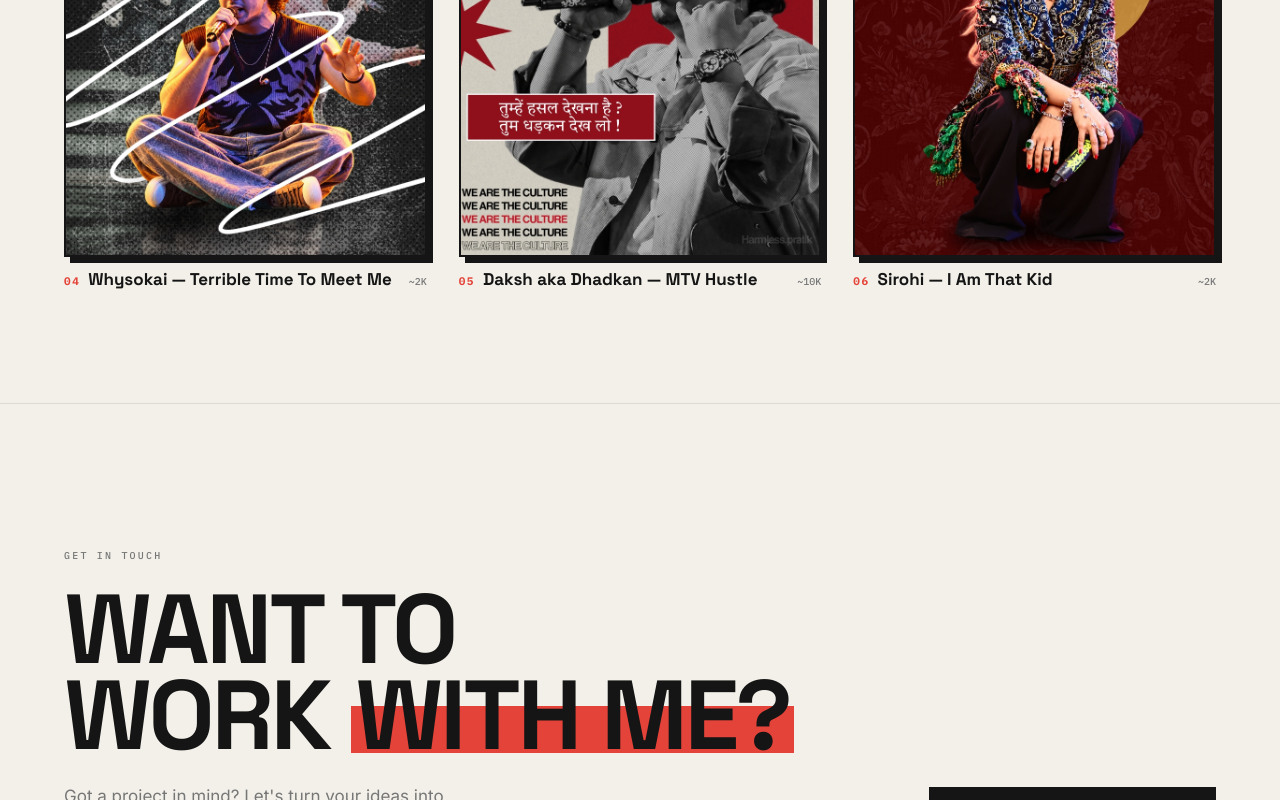
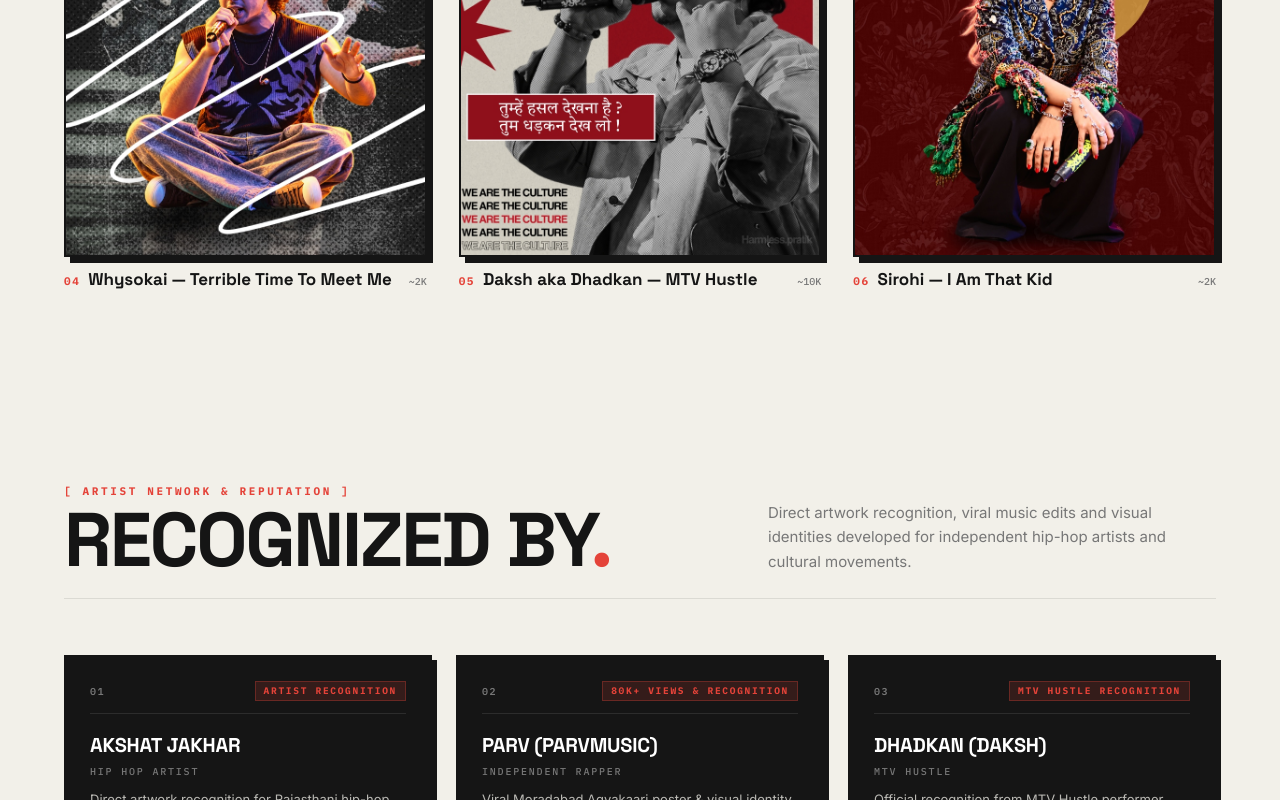
Before and after one commit to ElctroPratik/portfolio, a Next.js app: page / in a window 1280 px wide. Shown: the part 2000-2800 px from the top of the page. Built offline with nearby package versions, Linux system fonts and the light colour scheme.

Commit message:
Add 'RECOGNIZED BY' artist network & social proof section

```diff
--- a/src/app/page.tsx
+++ b/src/app/page.tsx
@@ -2,6 +2,7 @@ import Header from "@/components/Header";
 import Hero from "@/components/Hero";
 import Marquee from "@/components/Marquee";
 import WorkSection from "@/components/WorkSection";
+import SocialProof from "@/components/SocialProof";
 import ContactSection from "@/components/ContactSection";
 import Footer from "@/components/Footer";
 
@@ -12,6 +13,7 @@ export default function Home() {
       <Hero />
       <Marquee />
       <WorkSection />
+      <SocialProof />
       <ContactSection />
       <Footer />
     </main>
--- /dev/null
+++ b/src/components/SocialProof.tsx
@@ -0,0 +1,101 @@
+"use client";
+
+import { motion } from "framer-motion";
+import { collaborators } from "@/data/collaborations";
+import { CUSTOM_EASE } from "@/lib/animations";
+
+export default function SocialProof() {
+  return (
+    <section className="bg-[#F2F0E9] py-14 sm:py-20 border-b border-[#151515]/10 overflow-hidden">
+      <div className="max-w-[1440px] mx-auto px-5 sm:px-6 md:px-10 lg:px-16">
+
+        {/* Section Top Header */}
+        <div className="flex flex-col md:flex-row md:items-end justify-between gap-4 mb-10 md:mb-14 border-b border-[#151515]/10 pb-6">
+          <div>
+            <span className="font-mono text-[10px] sm:text-[11px] tracking-[0.24em] text-[#E44339] uppercase font-bold block mb-2">
+              [ ARTIST NETWORK & REPUTATION ]
+            </span>
+            <h2
+              className="font-display font-black leading-[0.88] tracking-[-0.03em] text-[#151515] uppercase"
+              style={{ fontSize: "clamp(34px, 7vw, 76px)" }}
+            >
+              RECOGNIZED BY<span className="text-[#E44339]">.</span>
+            </h2>
+          </div>
+
+          <p className="font-body text-[14px] sm:text-[15px] text-[#777777] max-w-md leading-relaxed">
+            Direct artwork recognition, viral music edits and visual identities developed for independent hip-hop artists and cultural movements.
+          </p>
+        </div>
+
+        {/* 6-Card Collaborator Grid */}
+        <div className="grid grid-cols-1 sm:grid-cols-2 lg:grid-cols-3 gap-4 sm:gap-6">
+          {collaborators.map((artist, idx) => (
+            <motion.div
+              key={artist.name}
+              initial={{ opacity: 0, y: 20 }}
+              whileInView={{ opacity: 1, y: 0 }}
+              viewport={{ once: true, margin: "-30px" }}
+              transition={{ duration: 0.45, delay: idx * 0.08, ease: CUSTOM_EASE }}
+              className="group relative bg-[#151515] text-[#F2F0E9] border-2 border-[#151515] p-5 sm:p-6 shadow-[5px_5px_0px_#151515] hover:-translate-y-1 transition-all duration-200 flex flex-col justify-between"
+            >
+              {/* Card Top: Number + Tag */}
+              <div>
+                <div className="flex items-center justify-between border-b border-white/10 pb-3 mb-4">
+                  <span className="font-mono text-[10px] tracking-[0.16em] text-[#777777] font-semibold">
+                    0{idx + 1}
+                  </span>
+                  <span className="font-mono text-[8.5px] sm:text-[9.5px] tracking-[0.18em] text-[#E44339] uppercase font-bold bg-[#E44339]/15 border border-[#E44339]/30 px-2 py-0.5">
+                    {artist.tag}
+                  </span>
+                </div>
+
+                {/* Artist Name & Role */}
+                <h3 className="font-display font-bold text-[18px] sm:text-[20px] text-white tracking-[-0.01em] uppercase group-hover:text-[#E44339] transition-colors duration-200 mb-1">
+                  {artist.name}
+                </h3>
+                <span className="font-mono text-[10px] tracking-[0.18em] text-[#777777] uppercase block mb-3 font-medium">
+                  {artist.role}
+                </span>
+
+                {/* Highlight Detail */}
+                <p className="font-body text-[12.5px] sm:text-[13px] text-[#F2F0E9]/75 leading-snug mb-5">
+                  {artist.highlight}
+                </p>
+              </div>
+
+              {/* Card Bottom: Instagram Link */}
+              {artist.instagramUrl && (
+                <div className="pt-3 border-t border-white/10 flex items-center justify-between">
+                  <a
+                    href={artist.instagramUrl}
+                    target="_blank"
+                    rel="noopener noreferrer"
+                    className="inline-flex items-center gap-1.5 font-mono text-[10px] tracking-[0.14em] text-white/70 hover:text-[#FF7A00] transition-colors uppercase font-semibold"
+                  >
+                    <svg
+                      className="w-3.5 h-3.5"
+                      viewBox="0 0 24 24"
+                      fill="none"
+                      stroke="currentColor"
+                      strokeWidth="2"
+                      strokeLinecap="round"
+                      strokeLinejoin="round"
+                    >
+                      <rect x="2" y="2" width="20" height="20" rx="5" />
+                      <circle cx="12" cy="12" r="4" />
+                      <circle cx="17.5" cy="6.5" r="1" fill="currentColor" stroke="none" />
+                    </svg>
+                    PROFILE ↗
+                  </a>
+
+                  <span className="w-1.5 h-1.5 rounded-full bg-[#E44339] opacity-70 group-hover:scale-150 transition-transform" />
+                </div>
+              )}
+            </motion.div>
+          ))}
+        </div>
+      </div>
+    </section>
+  );
+}
--- /dev/null
+++ b/src/data/collaborations.ts
@@ -0,0 +1,57 @@
+// src/data/collaborations.ts
+// ============================================================
+// ARTISTS & CLIENT RECOGNITIONS — Harmless Pratik
+// ============================================================
+
+export interface Collaborator {
+  name: string;
+  role: string;
+  tag: string;
+  highlight: string;
+  instagramUrl?: string;
+}
+
+export const collaborators: Collaborator[] = [
+  {
+    name: "AKSHAT JAKHAR",
+    role: "Hip Hop Artist",
+    tag: "ARTIST RECOGNITION",
+    highlight: "Direct artwork recognition for Rajasthani hip-hop visual identity",
+    instagramUrl: "https://www.instagram.com/akshatjakhar/",
+  },
+  {
+    name: "PARV (PARVMUSIC)",
+    role: "Independent Rapper",
+    tag: "80K+ VIEWS & RECOGNITION",
+    highlight: "Viral Moradabad Agyakaari poster & visual identity",
+    instagramUrl: "https://www.instagram.com/itsparvman/",
+  },
+  {
+    name: "DHADKAN (DAKSH)",
+    role: "MTV Hustle",
+    tag: "MTV HUSTLE RECOGNITION",
+    highlight: "Official recognition from MTV Hustle performer",
+    instagramUrl: "https://www.instagram.com/daksh.aka.dhadkan/",
+  },
+  {
+    name: "NAAM SUJAL",
+    role: "Live Concert Tour",
+    tag: "TOUR VISUAL IDENTITY",
+    highlight: "Pune live concert tour poster in partnership with NMC",
+    instagramUrl: "https://www.instagram.com/p/Dep86-uIB_a/",
+  },
+  {
+    name: "WHYSOKAI",
+    role: "Recording Artist",
+    tag: "SINGLE RELEASE",
+    highlight: "Terrible Time To Meet Me release artwork exploration",
+    instagramUrl: "https://www.instagram.com/p/DeHeI2jIAv8/",
+  },
+  {
+    name: "SIROHI",
+    role: "Hip Hop Creator",
+    tag: "COVER ARTWORK",
+    highlight: "I Am That Kid single cover concept design",
+    instagramUrl: "https://www.instagram.com/p/DeQUEU_oYFt/",
+  },
+];
```
